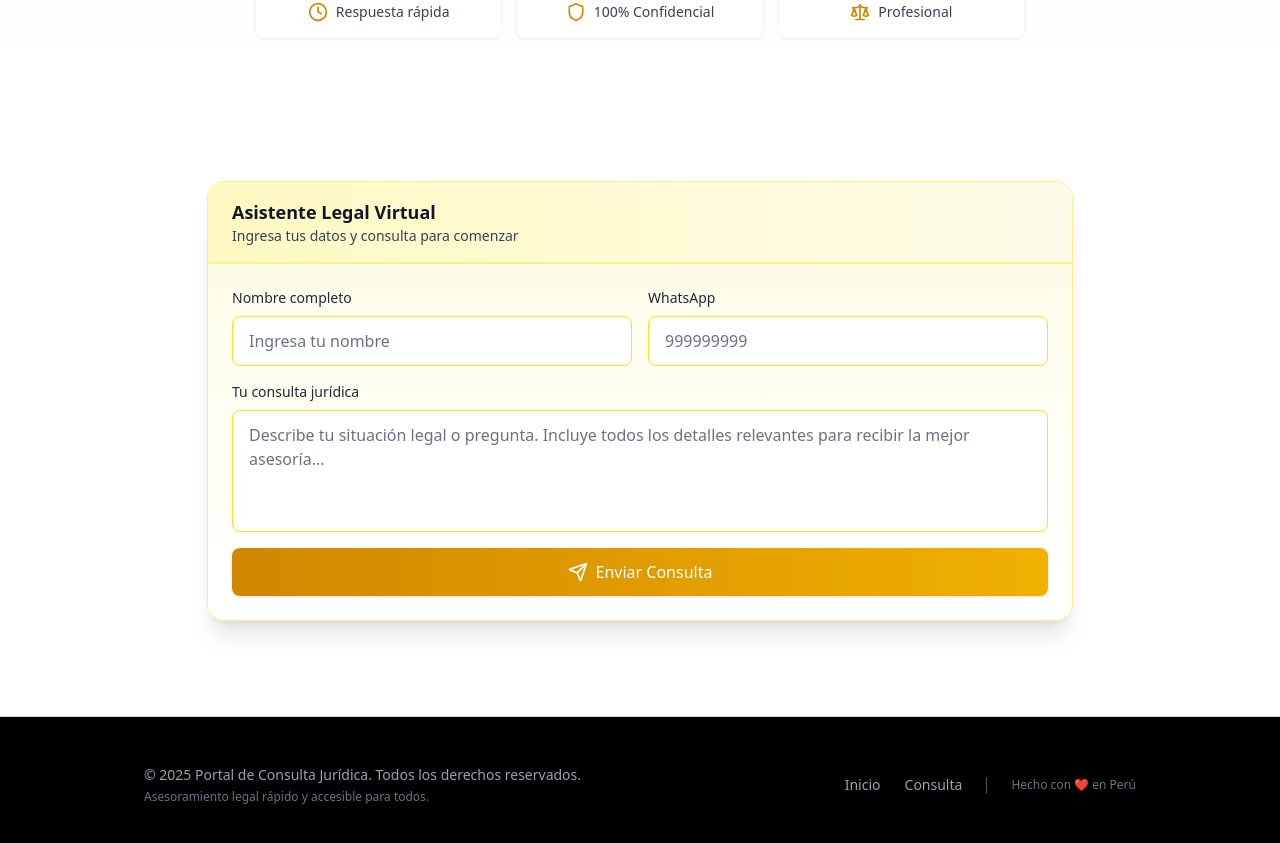
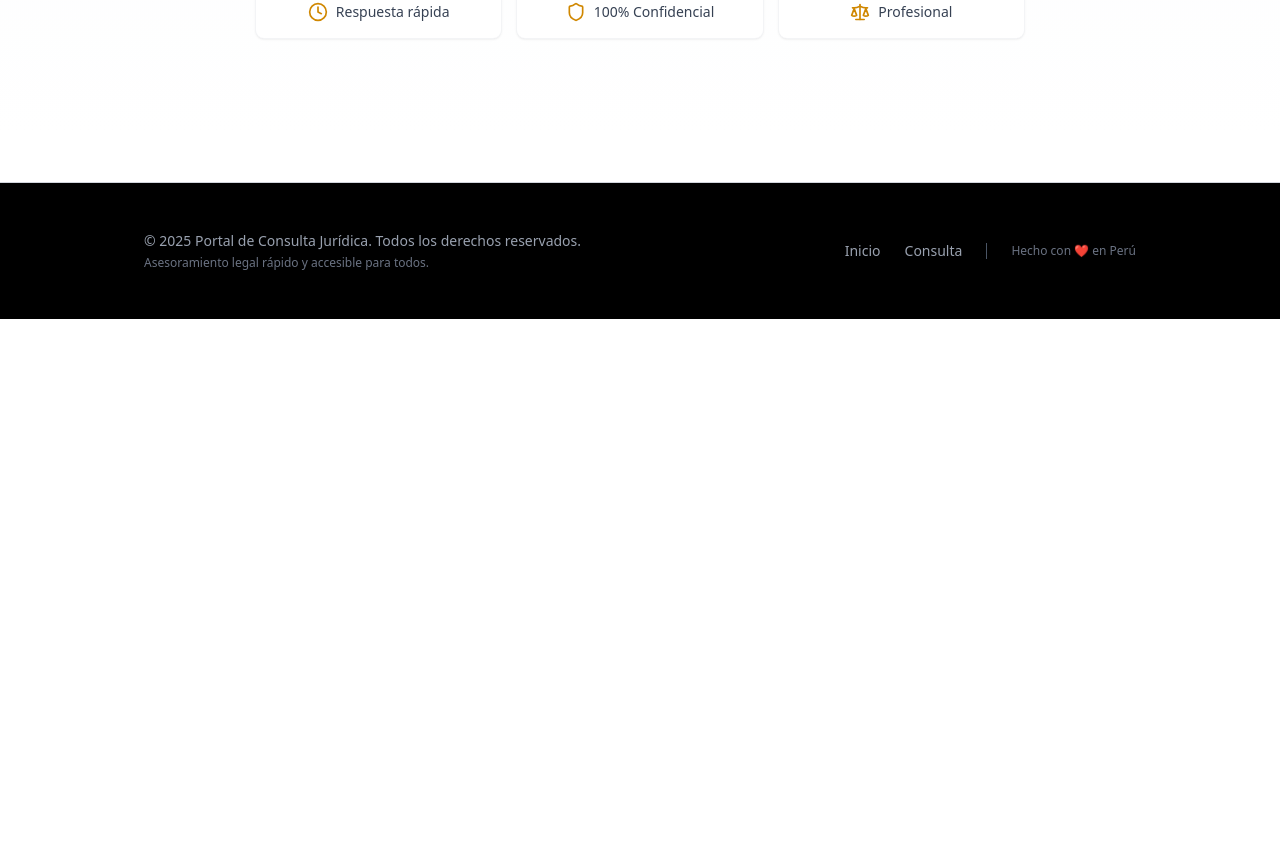
Before and after one commit to IvanGabrielYarupaitanRivera/portal-consulta-juridica, a SvelteKit app: page / in a window 1280 px wide. Shown: the part 571-1414 px from the top of the page. After the commit the page ends 890 px from the top, so only its background shows below. Built offline with nearby package versions, Linux system fonts and the light colour scheme; no server answers.

Commit message:
Eliminar interfaz de chat y formulario de consulta del componente de página

```diff
--- a/src/routes/+page.svelte
+++ b/src/routes/+page.svelte
@@ -84,85 +84,4 @@
 	</div>
 </section>
 
-<!-- Chat Interface -->
-<section class="mx-auto max-w-4xl px-4 py-12">
-	<!-- Chat Container -->
-	<div
-		class="overflow-hidden rounded-2xl bg-gradient-to-br from-yellow-50 to-yellow-100 shadow-xl ring-1 ring-yellow-200"
-	>
-		<!-- Chat Header -->
-		<div class="border-b border-yellow-200 bg-gradient-to-r from-yellow-100 to-yellow-50 px-6 py-4">
-			<h2 class="text-lg font-semibold text-gray-900">Asistente Legal Virtual</h2>
-			<p class="text-sm text-gray-700">Ingresa tus datos y consulta para comenzar</p>
-		</div>
-
-		<!-- Form Area -->
-		<div class="border-t border-yellow-200 bg-gradient-to-b from-yellow-50 to-white p-6">
-			<form
-				class="space-y-4"
-				method="POST"
-				use:enhance={handleCreateConsulta}
-				action="?/createConsulta"
-			>
-				<div class="grid gap-4 sm:grid-cols-2">
-					<!-- Nombre -->
-					<div class="space-y-2">
-						<label for="nombre" class="block text-sm font-medium text-gray-800">
-							Nombre completo
-						</label>
-						<input
-							id="nombre"
-							type="text"
-							bind:value={nombre}
-							required
-							name="nombre"
-							class="block w-full cursor-pointer rounded-lg border border-yellow-300 bg-white px-4 py-3 text-gray-900 placeholder-gray-500 transition-colors focus:border-yellow-500 focus:ring-1 focus:ring-yellow-500 focus:outline-none disabled:cursor-not-allowed disabled:bg-gray-100"
-							placeholder="Ingresa tu nombre"
-						/>
-					</div>
-
-					<!-- WhatsApp -->
-					<div class="space-y-2">
-						<label for="whatsapp" class="block text-sm font-medium text-gray-800">WhatsApp</label>
-						<input
-							id="whatsapp"
-							name="whatsapp"
-							type="tel"
-							bind:value={whatsapp}
-							required
-							class="block w-full cursor-pointer rounded-lg border border-yellow-300 bg-white px-4 py-3 text-gray-900 placeholder-gray-500 transition-colors focus:border-yellow-500 focus:ring-1 focus:ring-yellow-500 focus:outline-none disabled:cursor-not-allowed disabled:bg-gray-100"
-							placeholder="999999999"
-						/>
-					</div>
-				</div>
-
-				<!-- Consulta -->
-				<div class="space-y-2">
-					<label for="consulta" class="block text-sm font-medium text-gray-800">
-						Tu consulta jurídica
-					</label>
-					<textarea
-						id="consulta"
-						bind:value={consulta}
-						required
-						name="mensaje"
-						rows="4"
-						class="block w-full cursor-pointer resize-none rounded-lg border border-yellow-300 bg-white px-4 py-3 text-gray-900 placeholder-gray-500 transition-colors focus:border-yellow-500 focus:ring-1 focus:ring-yellow-500 focus:outline-none disabled:cursor-not-allowed disabled:bg-gray-100"
-						placeholder="Describe tu situación legal o pregunta. Incluye todos los detalles relevantes para recibir la mejor asesoría..."
-					></textarea>
-				</div>
-
-				<!-- Submit Button -->
-				<button
-					type="submit"
-					class="flex w-full cursor-pointer items-center justify-center gap-2 rounded-lg bg-gradient-to-r from-yellow-600 to-yellow-500 px-6 py-3 font-medium text-white shadow-sm transition-all hover:from-yellow-700 hover:to-yellow-600 hover:shadow-md focus:ring-2 focus:ring-yellow-500 focus:ring-offset-2 focus:outline-none disabled:cursor-not-allowed disabled:from-gray-400 disabled:to-gray-400 disabled:shadow-none"
-				>
-					<Send class="h-5 w-5" />
-					Enviar Consulta
-				</button>
-			</form>
-		</div>
-	</div>
-</section>
-
 <NotificationSystem bind:this={notificationSystem} />
```
